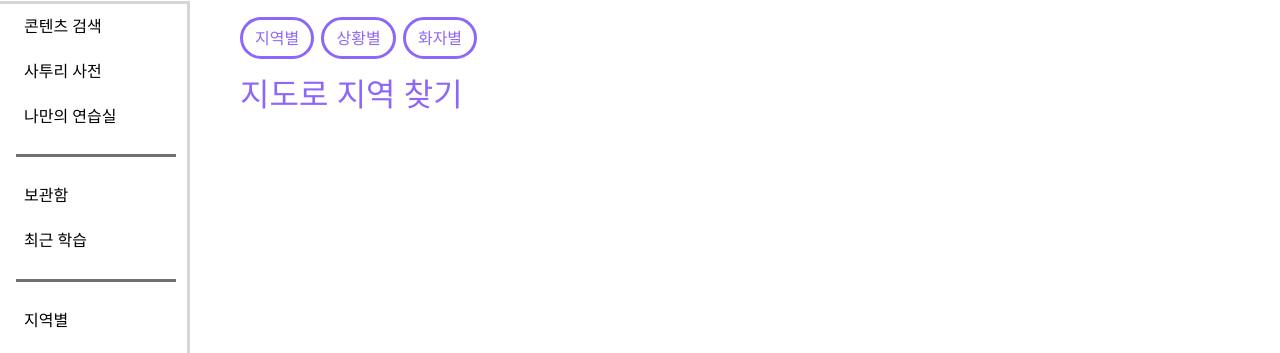
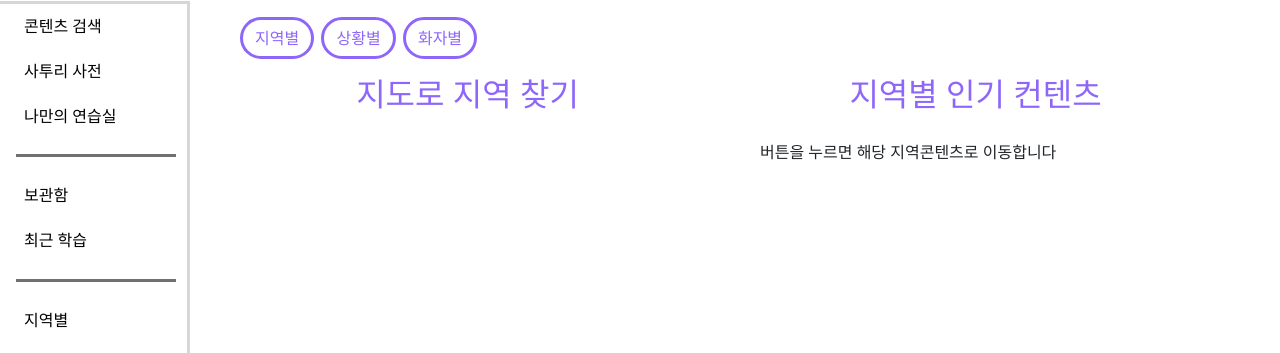
Before and after one commit to YoujKim/BlueberrySmoothie, a Django app: page /voice/voice_map/ in a window 1280 px wide. Shown: the part 94-447 px from the top of the page. Run offline with Django 4.2, Linux system fonts and the light colour scheme; data that the repository does not hold is empty; some libraries are stand-ins or nearby versions.

Commit message:
voice_map 레이아웃 일부 수정

```diff
--- a/static/style.css
+++ b/static/style.css
@@ -21,7 +21,7 @@
 }
 
 .search-bar {
-    width: 90%;
+    width: 80%;
     height: 2.6em;
     border:#8E67FA solid;
     border-radius: 34px;
@@ -119,10 +119,25 @@
     width: 431px;
     height: 57px;
     color: var(--unnamed-color-8e67fa);
-    text-align: left;
+    text-align: center;
     /*font: normal normal normal 57px/71px Jalnan;*/
     letter-spacing: 0px;
     color: #8E67FA;
     text-shadow: inset 0px 5px 6px #00000029;
     opacity: 1;
 }
+.container {
+    display: grid;
+    grid-template-columns: 1fr 1fr;
+}
+
+
+.left-container {
+    float: left;
+    width: 500px;
+}
+
+.right-container {
+    float: right;
+    width: 500px;
+}
--- a/voice/templates/voice/voice_map.html
+++ b/voice/templates/voice/voice_map.html
@@ -9,7 +9,8 @@
     </h3>
   </div>
 
-  <div>
+  <div class="container">
+    <div class="left-container">
       <h2 class="subhead">지도로 지역 찾기</h2>
       <div class="my-3" style="font-size: 20px;">
           <ol>
@@ -21,5 +22,11 @@
           </ol>
       </div>
     </div>
+
+    <div class="right-container">
+      <h2 class="subhead">지역별 인기 컨텐츠</h2>
+      <p>버튼을 누르면 해당 지역콘텐츠로 이동합니다</p>
+    </div>
+  </div>
   <!-- /본문 -->
 {% endblock %}
```
Lines whose indentation alone changed are shown as unchanged.
